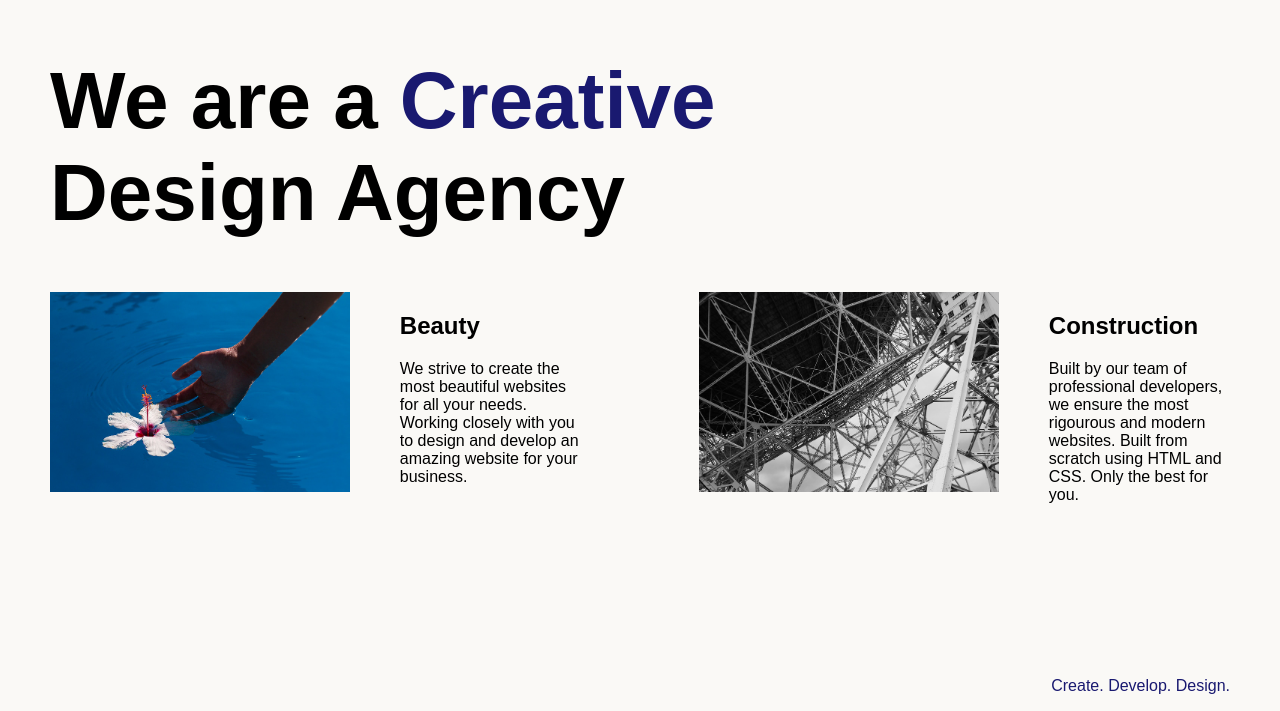
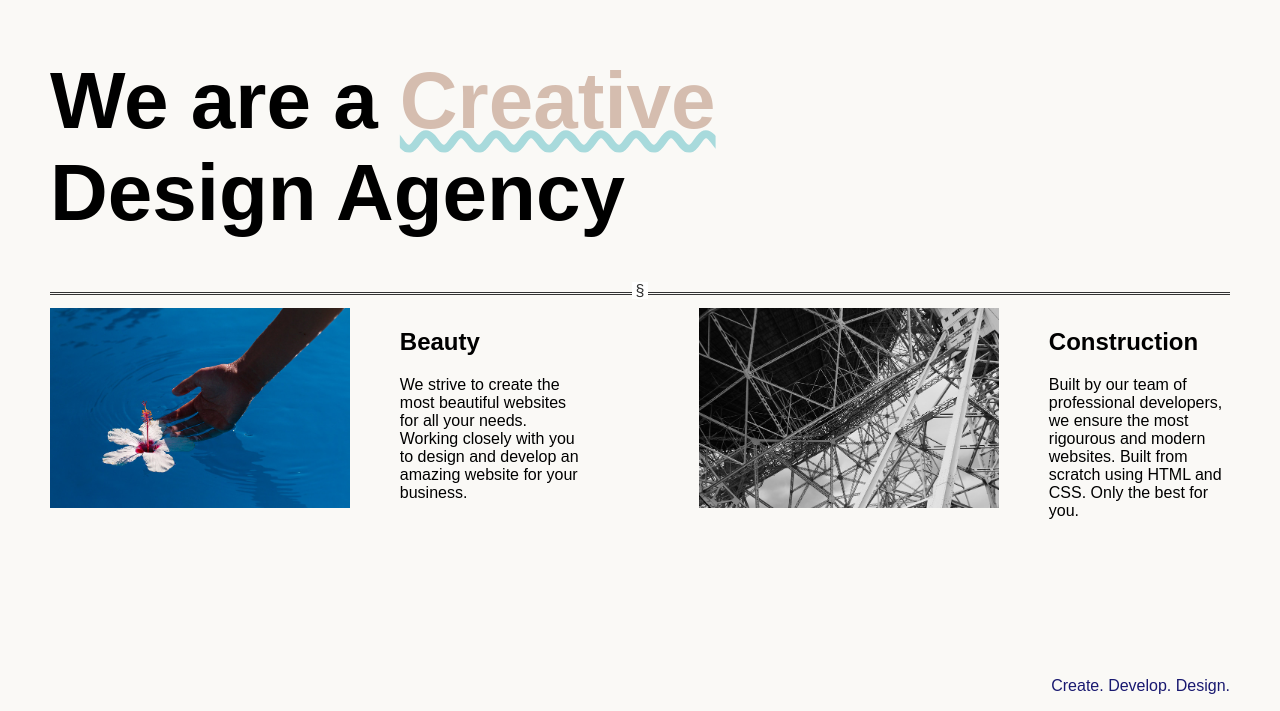
Before and after one commit to principles31/Agency_website, a website: page index.html in a window 1280 px wide. Shown: the part 99-810 px from the top of the page. Drawn offline with Linux system fonts and the light colour scheme.

Commit message:
Add line and style

```diff
--- a/index.html
+++ b/index.html
@@ -11,6 +11,7 @@
     <div class="header">
         <img class="logo" src="./asset/images/logo.png" alt="logo">
         <h1>We are a <span class="creative">Creative</span> <br />Design Agency</h1>
+        <hr>
         <div class="left card"><img class="title_image" src="./asset/images/beautiful.jpg" alt="hand with flower in water">
             <h2 class="card_title">Beauty</h2>
             <p class="card-text">We strive to create the most beautiful websites for all your needs. Working closely with you
--- a/style.css
+++ b/style.css
@@ -16,7 +16,27 @@ h1 {
 }
 
 .creative {
-    color: midnightblue;
+    color: #d5bdaf;
+    text-decoration: underline;
+    text-decoration-color: #a8dadc;
+    text-decoration-style: wavy;
+  }
+
+  hr {
+    border: none;
+    border-top: 3px double #333;
+    color: #333;
+    overflow: visible;
+    text-align: center;
+    height: 5px;
+  }
+
+  hr:after {
+    background: #fff;
+    content: '§';
+    padding: 0 4px;
+    position: relative;
+    top: -13px;
   }
 
 .title_image {
```
